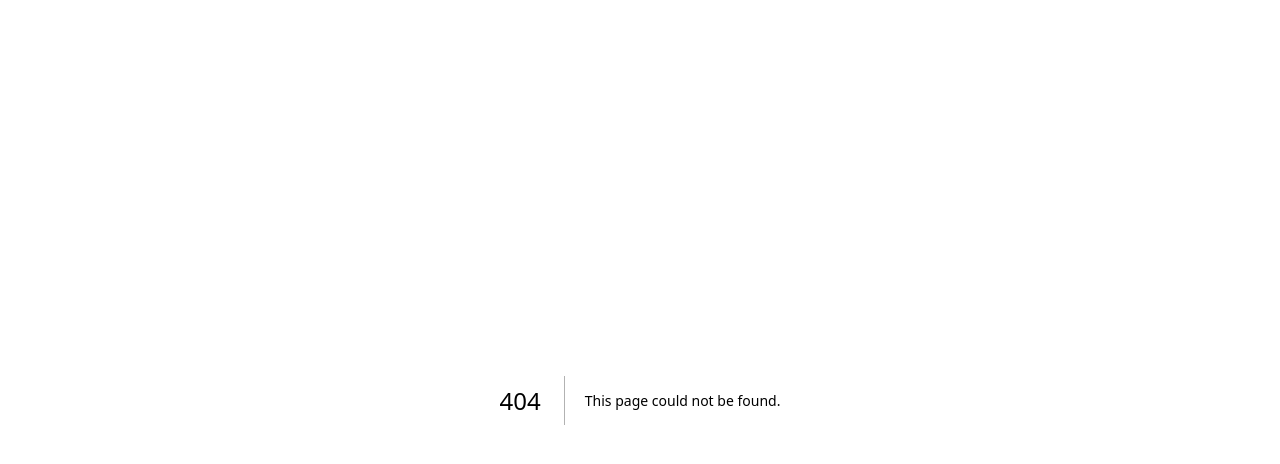
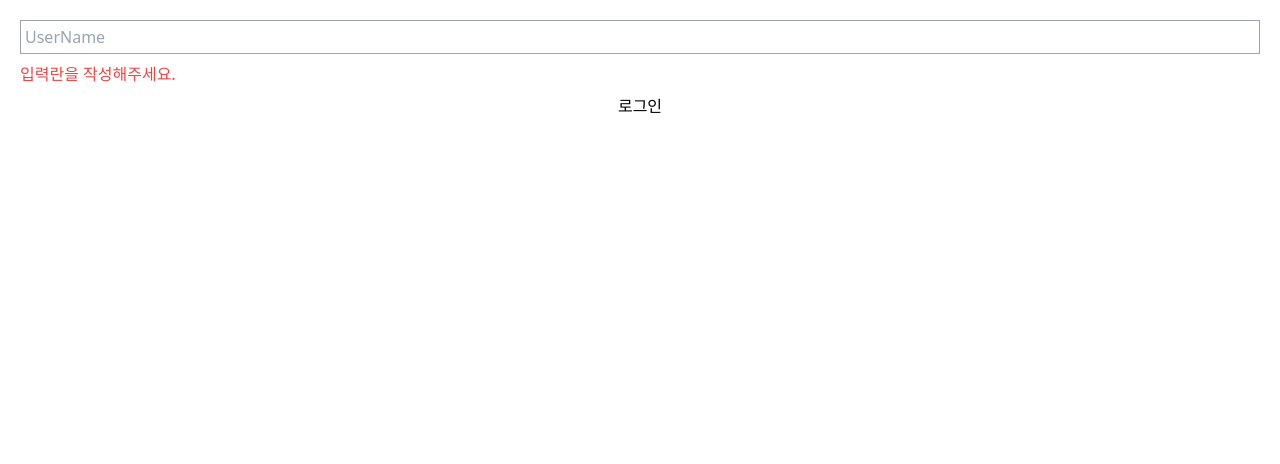
Before and after one commit to harenohee/carrot-market, a Next.js app: page /form in a window 1280 px wide. Before the commit this address had no page. Shown: the top 464 px of the page. Built offline with nearby package versions, Linux system fonts and the light colour scheme.

Commit message:
feat: 4.7 Tailwind CSS
css-selector: group, peer

```diff
--- /dev/null
+++ b/pages/form.tsx
@@ -0,0 +1,16 @@
+export default function Form() {
+	return (
+		<form className="flex flex-col space-y-2 p-5">
+			<input
+				type="text"
+				required
+				placeholder="UserName"
+				className="peer border p-1 border-gray-400"
+			/>
+			<span className="hidden peer-invalid:block text-red-500">
+				입력란을 작성해주세요.
+			</span>
+			<button>로그인</button>
+		</form>
+	)
+}
--- a/pages/index.tsx
+++ b/pages/index.tsx
@@ -32,7 +32,7 @@ export default function Home() {
           </button>
         </div>
       </div>
-      <div className="bg-white overflow-hidden rounded-3xl shadow-xl">
+      <div className="bg-white overflow-hidden rounded-3xl shadow-xl group">
         <div className="bg-blue-500 p-6 pb-14">
           <span className="text-white text-2xl">Profile</span>
         </div>
@@ -42,7 +42,7 @@ export default function Home() {
               <span className="text-sm text-gray-500">Orders</span>
               <span className="font-medium">340</span>
             </div>
-            <div className="h-24 w-24 bg-red-400 rounded-full" />
+            <div className="h-24 w-24 bg-red-400 rounded-full group-hover:bg-gray-400 transition-colors" />
             <div className="flex flex-col items-center">
               <span className="text-sm text-gray-500">Spent</span>
               <span className="font-medium">$2,310</span>
```
